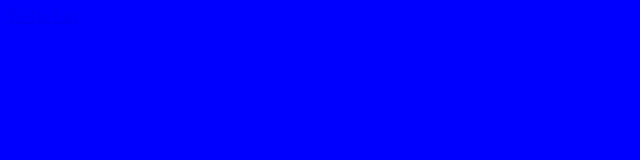
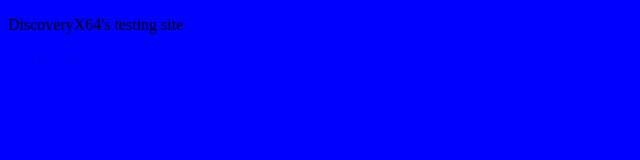
Before and after one commit to discoveryX64/Html-website-testing, a plain HTML site: page index.html in a window 1280 px wide. Shown: the whole page, without its empty margins (0-640 px from the left). Drawn offline with Linux system fonts and the light colour scheme.

Commit message:
Site update: theming 2, added _blank to the hyperlink, added header

```diff
--- a/index.html
+++ b/index.html
@@ -20,6 +20,7 @@
     </style>
   </head>
   <body>
-    <a href="https://discoveryx64.github.io/Html-website-testing/Todolist/">To-Do List</a>
+    <p class=".header">DiscoveryX64's testing site</p>
+    <a href="https://discoveryx64.github.io/Html-website-testing/Todolist/" target="_blank" class=".text">To-Do List</a>
   </body>
 </html>
```
